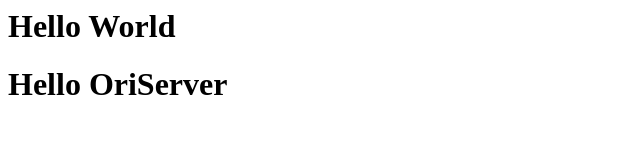
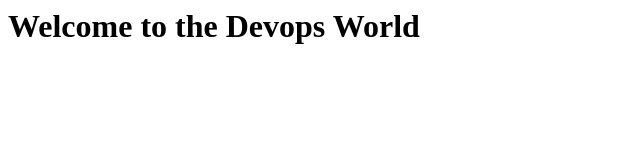
Before and after one commit to manjeet-vasisth/oriserve, a plain HTML site: page index.html in a window 1280 px wide. Shown: the whole page, without its empty margins (0-640 px from the left). Drawn offline with Linux system fonts and the light colour scheme.

Commit message:
Update index.html

```diff
--- a/index.html
+++ b/index.html
@@ -2,7 +2,6 @@
  <head>
  </head>
  <body>
-   <h1>Hello World<h1>
-   <h1>Hello OriServer<h1>
+   <h1>Welcome to the Devops World<h1>
  </body>
 </html>
```
